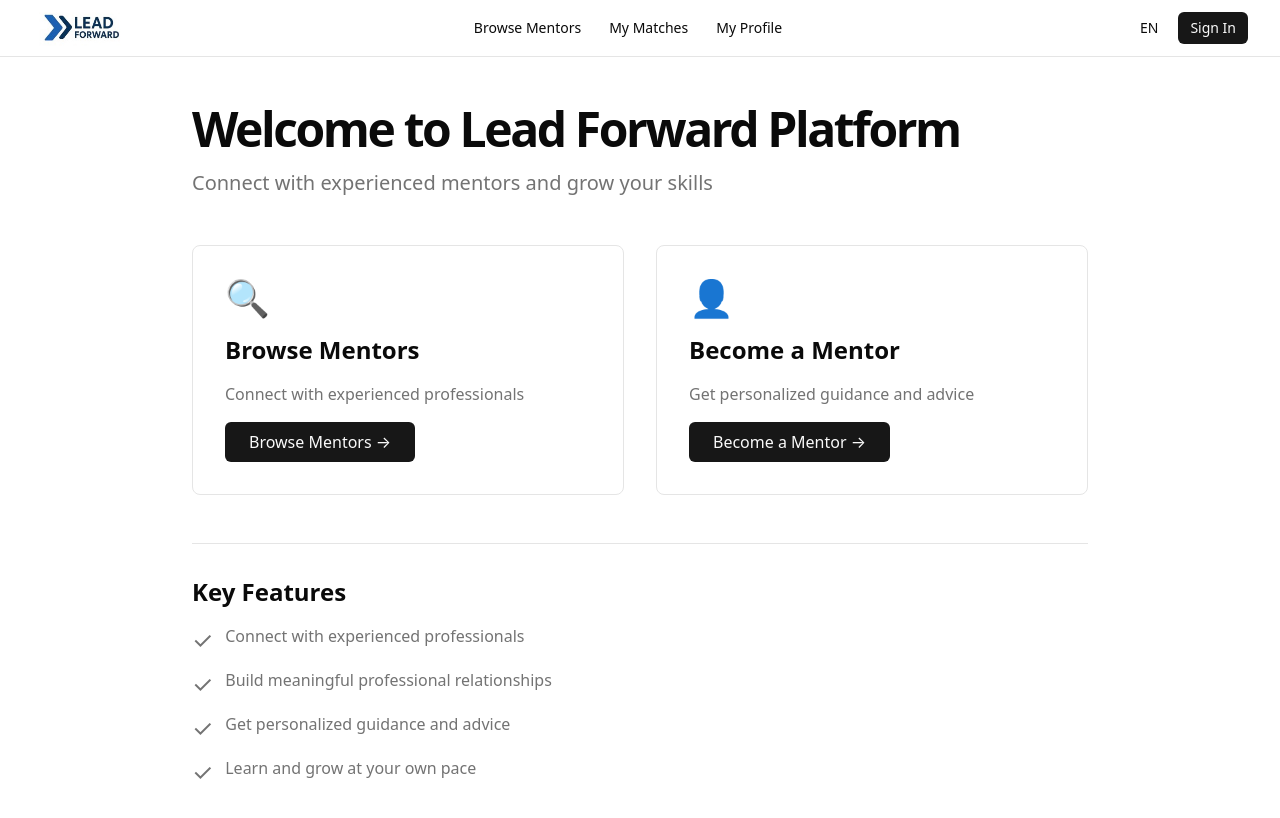
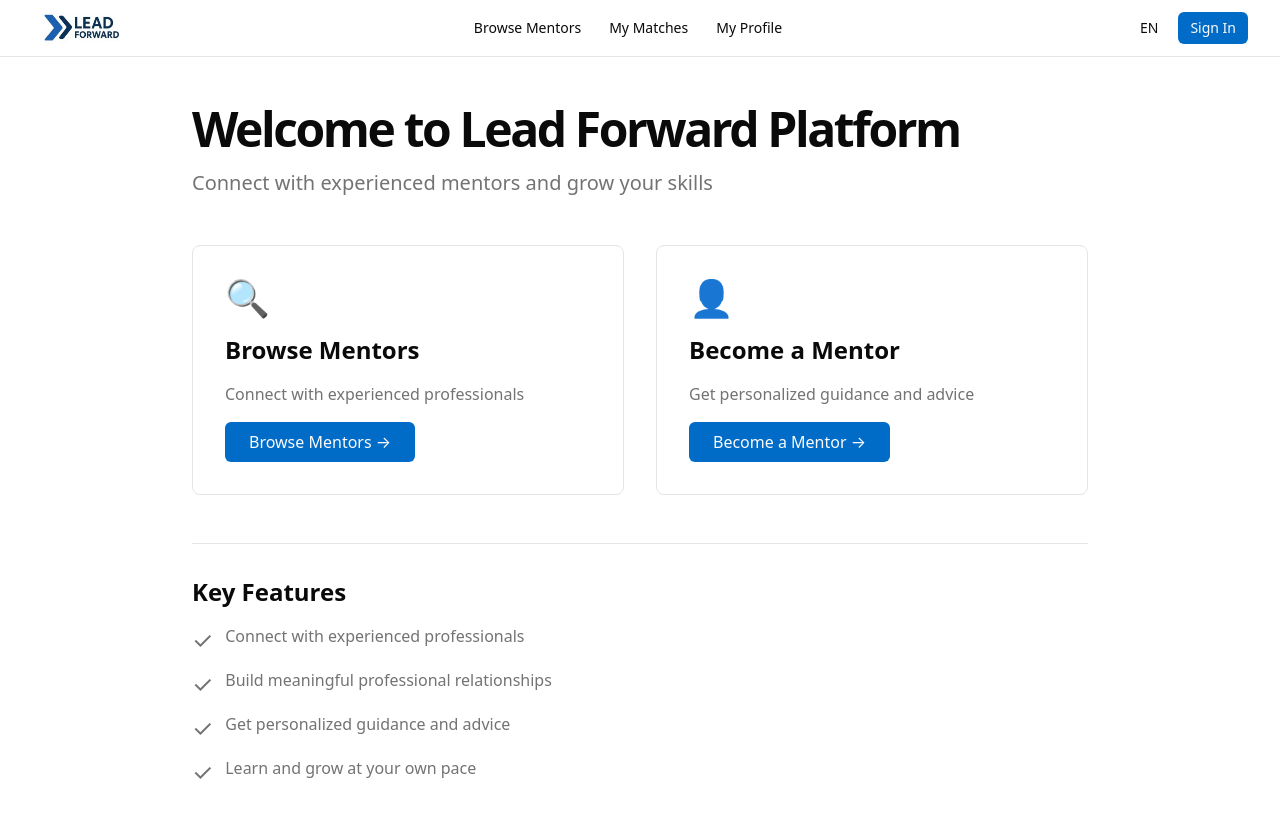
Before and after one commit to yzx396/ngo-platform, a React (Vite) app: page / in a window 1280 px wide. Shown: the top 818 px of the page. Built offline with nearby package versions, Linux system fonts and the light colour scheme.

Commit message:
style: Update button colors and layout for improved UI consistency refactor: Enhance MentorProfileSetup layout for better responsiveness

```diff
--- a/src/react-app/App.css
+++ b/src/react-app/App.css
@@ -66,14 +66,15 @@ button:not([class*="inline-flex"]) {
   font-size: 1em;
   font-weight: 500;
   font-family: inherit;
-  background-color: #1a1a1a;
+  background-color: #4f7cdb;
   color: white;
   cursor: pointer;
   transition: border-color 0.25s, background-color 0.25s;
 }
 
 button:not([class*="inline-flex"]):hover {
-  border-color: #646cff;
+  background-color: #3d63ba;
+  border-color: #4f7cdb;
 }
 
 button:not([class*="inline-flex"]):focus,
--- a/src/react-app/index.css
+++ b/src/react-app/index.css
@@ -10,14 +10,14 @@
   --color-card-foreground: oklch(0.145 0 0);
   --color-popover: oklch(1 0 0);
   --color-popover-foreground: oklch(0.145 0 0);
-  --color-primary: oklch(0.205 0 0);
+  --color-primary: oklch(0.52 0.18 245);
   --color-primary-foreground: oklch(0.985 0 0);
-  --color-secondary: oklch(0.97 0 0);
-  --color-secondary-foreground: oklch(0.205 0 0);
+  --color-secondary: oklch(0.92 0.05 245);
+  --color-secondary-foreground: oklch(0.30 0.10 245);
   --color-muted: oklch(0.97 0 0);
   --color-muted-foreground: oklch(0.556 0 0);
-  --color-accent: oklch(0.97 0 0);
-  --color-accent-foreground: oklch(0.205 0 0);
+  --color-accent: oklch(0.52 0.18 245);
+  --color-accent-foreground: oklch(0.985 0 0);
   --color-destructive: oklch(0.577 0.245 27.325);
   --color-destructive-foreground: oklch(0.985 0 0);
   --color-border: oklch(0.922 0 0);
@@ -52,14 +52,14 @@
   --color-card-foreground: oklch(0.985 0 0);
   --color-popover: oklch(0.205 0 0);
   --color-popover-foreground: oklch(0.985 0 0);
-  --color-primary: oklch(0.922 0 0);
-  --color-primary-foreground: oklch(0.205 0 0);
-  --color-secondary: oklch(0.269 0 0);
-  --color-secondary-foreground: oklch(0.985 0 0);
+  --color-primary: oklch(0.68 0.15 245);
+  --color-primary-foreground: oklch(0.145 0 0);
+  --color-secondary: oklch(0.30 0.10 245);
+  --color-secondary-foreground: oklch(0.90 0.05 245);
   --color-muted: oklch(0.269 0 0);
   --color-muted-foreground: oklch(0.708 0 0);
-  --color-accent: oklch(0.269 0 0);
-  --color-accent-foreground: oklch(0.985 0 0);
+  --color-accent: oklch(0.68 0.15 245);
+  --color-accent-foreground: oklch(0.145 0 0);
   --color-destructive: oklch(0.704 0.191 22.216);
   --color-destructive-foreground: oklch(0.985 0 0);
   --color-border: oklch(1 0 0 / 10%);
--- a/src/react-app/pages/MentorProfileSetup.tsx
+++ b/src/react-app/pages/MentorProfileSetup.tsx
@@ -155,8 +155,8 @@ export function MentorProfileSetup() {
   // Show loading state while fetching profile
   if (isLoading) {
     return (
-      <div className="container py-12">
-        <div className="max-w-2xl mx-auto text-center">
+      <div className="mx-auto max-w-7xl px-4 sm:px-6 lg:px-8 py-8">
+        <div className="text-center">
           <p className="text-lg text-muted-foreground">{t('common.loading')}</p>
         </div>
       </div>
@@ -164,8 +164,7 @@ export function MentorProfileSetup() {
   }
 
   return (
-    <div className="container py-12">
-      <div className="max-w-2xl mx-auto space-y-8">
+    <div className="mx-auto max-w-7xl px-4 sm:px-6 lg:px-8 py-8 space-y-8">
       <div className="space-y-2">
         <h1 className="text-4xl font-bold">
           {existingProfile ? t('mentor.editTitle') : t('mentor.createTitle')}
@@ -175,10 +174,18 @@ export function MentorProfileSetup() {
         </p>
       </div>
 
-        <div className="bg-blue-50 border border-blue-200 rounded-lg p-6 text-sm text-gray-700 whitespace-pre-line">
+      <div className="grid grid-cols-1 lg:grid-cols-4 gap-8">
+        {/* Left Sidebar: Instructions */}
+        <div className="lg:col-span-1">
+          <Card className="p-6 sticky top-4 bg-blue-50 border-blue-200">
+            <p className="text-sm text-gray-700 whitespace-pre-line">
               {t('mentor.setupInstructions')}
+            </p>
+          </Card>
         </div>
 
+        {/* Right Column: Form */}
+        <div className="lg:col-span-3">
           <FormProvider {...form}>
             <form onSubmit={form.handleSubmit(handleSubmit)} className="space-y-8">
             <Card className="p-8 space-y-8">
@@ -349,5 +356,6 @@ export function MentorProfileSetup() {
           </FormProvider>
         </div>
       </div>
+    </div>
   );
 }
```
Lines whose indentation alone changed are shown as unchanged.
